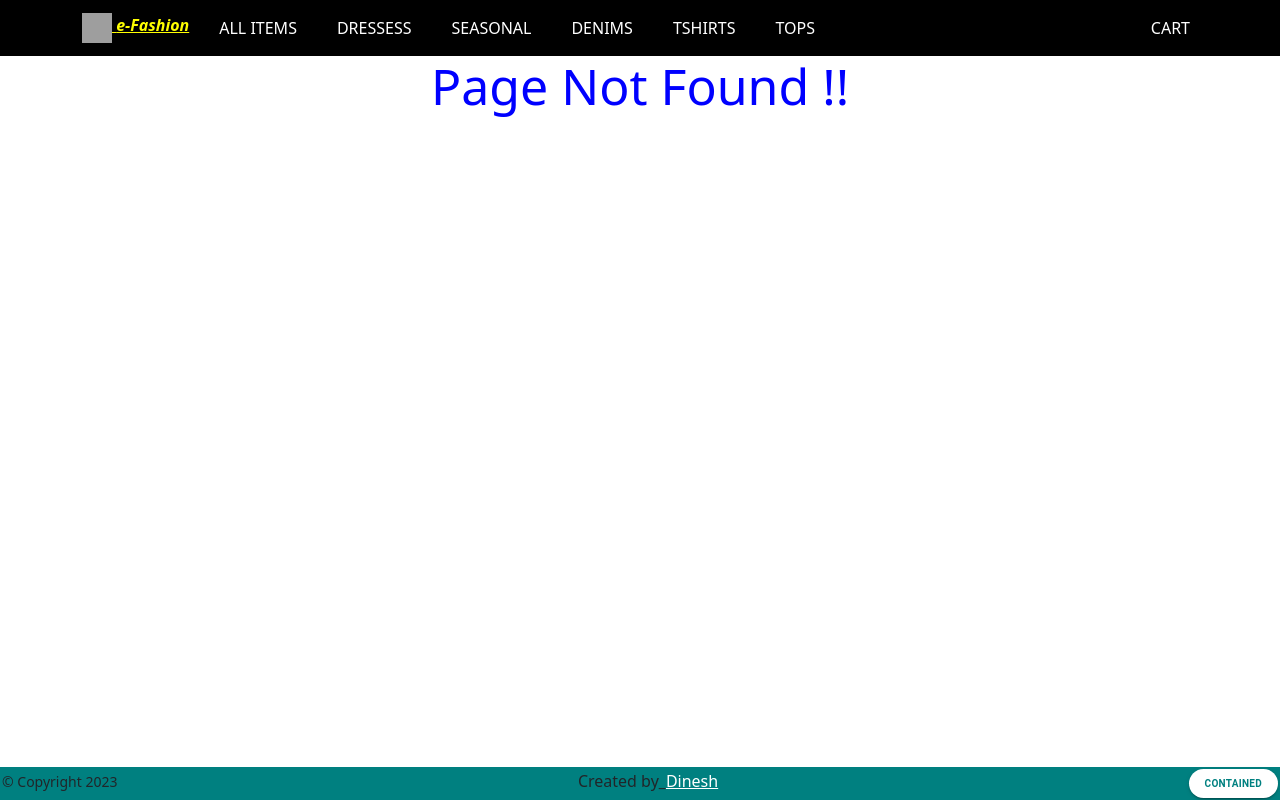
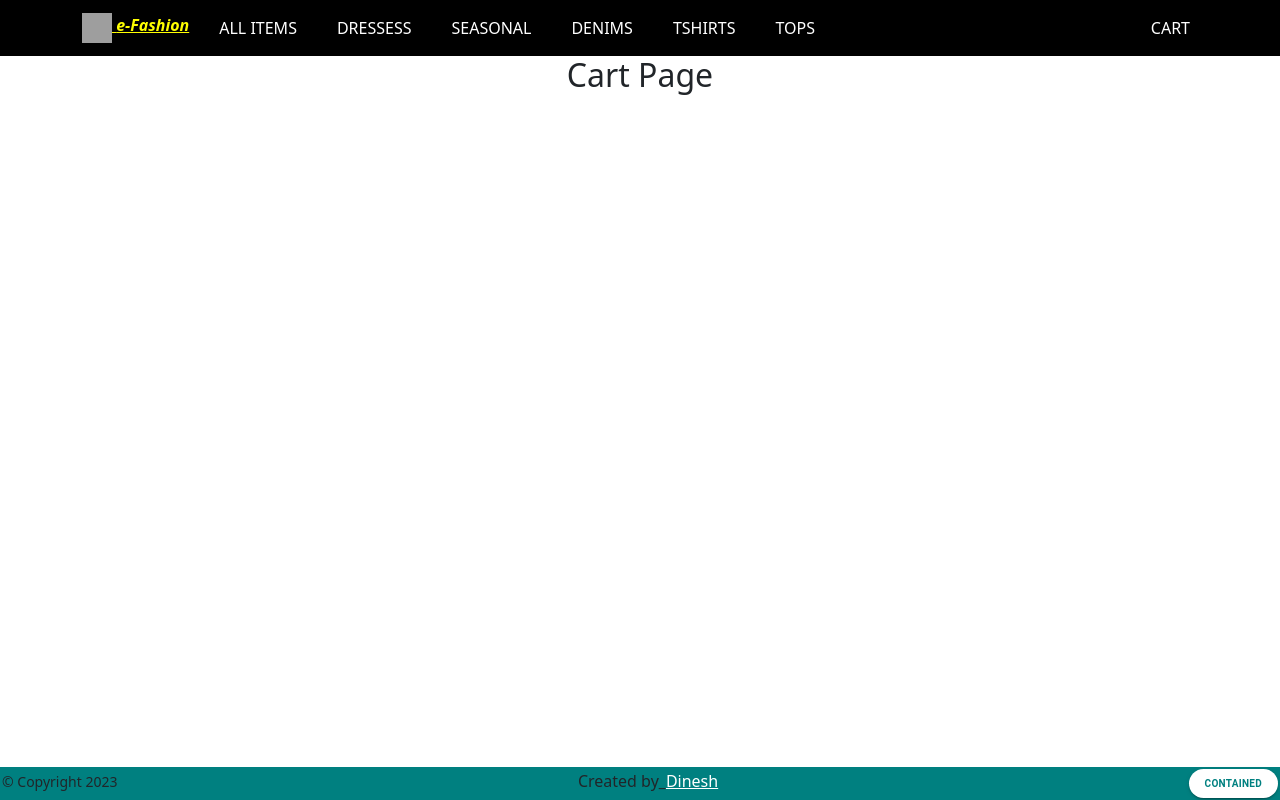
Before and after one commit to dineshabey/react-e-fashion-store, a React (Create React App) app: page /cart in a window 1280 px wide. Before the commit this address had no page. Built offline with nearby package versions, Linux system fonts and the light colour scheme; grey boxes are pictures that could not be loaded.

Commit message:
add cart page

```diff
--- a/src/App.js
+++ b/src/App.js
@@ -1,16 +1,17 @@
 import './App.css';
 import 'bootstrap/dist/css/bootstrap.min.css';
-import { Home, Details, AllItems , NotFound } from './layouts/layouts';
+import { Home, Details, AllItems, NotFound, Cart } from './layouts/layouts';
 import { Route, Routes } from 'react-router-dom';
 
 function App() {
   return (
     <div className='App'>
       <Routes>
-        <Route path='/' element={<Home/>} />
-        <Route path='/all' element={<AllItems/>} />
-        <Route path='/details' element={<Details/>} />
-        <Route path='*' element={<NotFound/>} />
+        <Route path='/' element={<Home />} />
+        <Route path='/all' element={<AllItems />} />
+        <Route path='/details' element={<Details />} />
+        <Route path='/cart' element={<Cart />} />
+        <Route path='*' element={<NotFound />} />
       </Routes>
 
     </div>
--- /dev/null
+++ b/src/layouts/cart/Cart.js
@@ -0,0 +1,12 @@
+import React from 'react'
+import CommonWrapperLayouts from '../common/CommonWrapperLayouts'
+
+export default function Cart() {
+    return (
+        <CommonWrapperLayouts>
+            <h2>
+                Cart Page
+            </h2>
+        </CommonWrapperLayouts>
+    )
+}
--- a/src/layouts/common/HeaderLayouts.js
+++ b/src/layouts/common/HeaderLayouts.js
@@ -37,6 +37,7 @@ export default function HeaderLayouts() {
             url:'/tops'
 
         },
+
     ]
 
     return (
--- a/src/layouts/layouts.js
+++ b/src/layouts/layouts.js
@@ -2,3 +2,4 @@ export { default as Home } from './home/HomeLayouts';
 export { default as AllItems } from './allItem/AllItemsLayouts';
 export { default as Details } from './productsDetails/ProductDetailsLayouts';
 export { default as NotFound } from './notFound/notFoundPage';
+export { default as Cart } from './cart/Cart';
```
